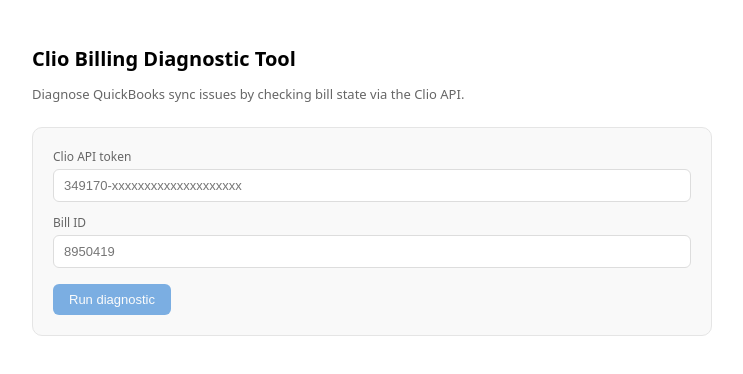
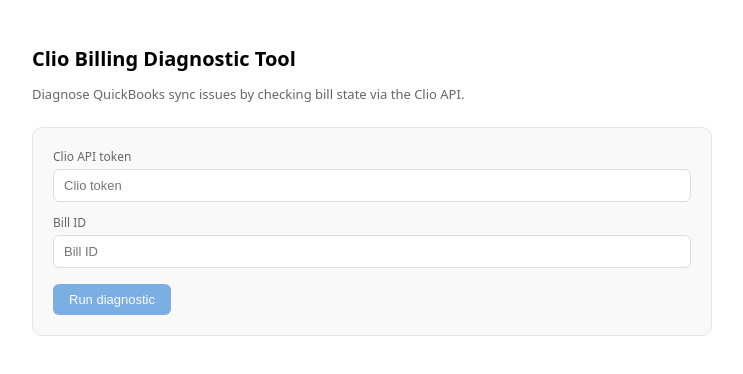
Before and after one commit to hosergey/clio-diagnostic-client, a React (Create React App) app: page / in a window 1280 px wide. Shown: the top 374 px of the page, without its empty margins (268-1011 px from the left). Built offline with nearby package versions, Linux system fonts and the light colour scheme.

Commit message:
Update App.js

```diff
--- a/src/App.js
+++ b/src/App.js
@@ -87,7 +87,7 @@
           </label>
           <input
             type="text"
-            placeholder="349170-xxxxxxxxxxxxxxxxxxxx"
+            placeholder="Clio token"
             value={token}
             onChange={(e) => setToken(e.target.value)}
             style={{
@@ -113,7 +113,7 @@
           </label>
           <input
             type="text"
-            placeholder="8950419"
+            placeholder="Bill ID"
             value={billId}
             onChange={(e) => setBillId(e.target.value)}
             style={{
```
